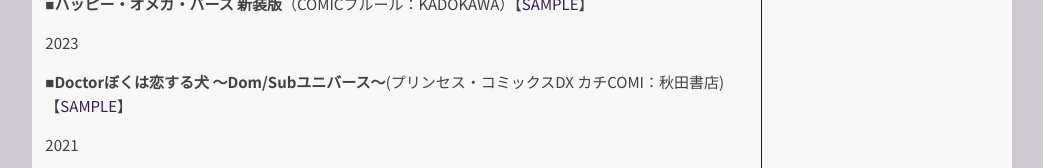
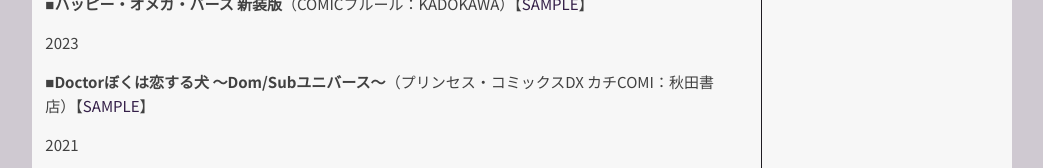
Before and after one commit to kayatsudurao/kayatsudurao.github.io, a plain HTML site: page index.html in a window 1280 px wide. Shown: the part 1232-1400 px from the top of the page, without its empty margins (118-1161 px from the left). Drawn offline with Linux system fonts and the light colour scheme.

```diff
--- a/index.html
+++ b/index.html
@@ -52,7 +52,7 @@
 
 <div id="main">
 
-<p>つづらおかや と読みます。 漫画家・イラストレーター。BL、乙女、一般。</p>
+<p>つづらおかや  と読みます。 漫画家・イラストレーター。BL、乙女、一般。</p>
 
 
 <h3 id="new">NEW</h3>
@@ -61,7 +61,7 @@
 
 <p></p>
 
-<p>■2024/09/11 <B>いらない子の悪役令息はラスボスになる前に消えます2</B> （著：日色 /アルファポリス /アンダルシュノベルズb）装画・キャラクターデザイン</p>
+<p>■2024/09/11 <B>いらない子の悪役令息はラスボスになる前に消えます2</B>（著：日色 /アルファポリス /アンダルシュノベルズb）装画・キャラクターデザイン</p>
 
 <p></p>
 
@@ -84,7 +84,7 @@
 
 <p></p>
 
-<p>■2022/10/17 『フェチH BLコミックアンソロジー（COMICフルール：KADOKAWA）読み切り<B>『檸檬くんに鞭とキス』</B>【<a rel="noopener noreferrer" href="https://comic.mf-fleur.jp/product/322206001021.html" target="_blank">SAMPLE</a>】</p>
+<p>■2022/10/17『フェチH BLコミックアンソロジー（COMICフルール：KADOKAWA）読み切り<B>『檸檬くんに鞭とキス』</B>【<a rel="noopener noreferrer" href="https://comic.mf-fleur.jp/product/322206001021.html" target="_blank">SAMPLE</a>】</p>
 
 <p></p>
 <br>
@@ -97,7 +97,7 @@
 
 <p>2023</p>
 
-<p>■<b>Doctorぼくは恋する犬 ～Dom/Subユニバース～</b>(プリンセス・コミックスDX カチCOMI：秋田書店)【<a rel="noopener noreferrer" href="https://www.pixiv.net/artworks/105269471" target="_blank">SAMPLE</a>】</p>
+<p>■<b>Doctorぼくは恋する犬 ～Dom/Subユニバース～</b>（プリンセス・コミックスDX  カチCOMI：秋田書店）【<a rel="noopener noreferrer" href="https://www.pixiv.net/artworks/105269471" target="_blank">SAMPLE</a>】</p>
 <p>2021 </p>
 
 <p>■<b>楽園で恋に堕とす</b>（花音コミックス：芳文社）【<a rel="noopener noreferrer" href="https://www.pixiv.net/artworks/92342862" target="_blank">SAMPLE</a>】</p>
@@ -122,7 +122,7 @@
 <h3 id="illust">イラストレーション</h3>
 <p>■2024/04/04 <B>すいっち！異世界ダーリン　～バブみ旦那とモラハラ同期が同じ顔とか勘弁してください～（GIRLSMANIAX）カバーイラスト・PVイラスト・キャラクターデザイン</B>
 </p><p>
-</p><p>■2023/11/15～  <B>いらない子の悪役令息はラスボスになる前に消えます シリーズ</B>  （著：日色  アルファポリス /アンダルシュノベルズb）装画・キャラクターデザイン 【<a rel="noopener noreferrer" href="https://www.alphapolis.co.jp/book/detail/1046750/9825" target="_blank">SAMPLE</a>】</p>
+</p><p>■2023/11/15～  <B>いらない子の悪役令息はラスボスになる前に消えます シリーズ</B>（著：日色  アルファポリス /アンダルシュノベルズb）装画・キャラクターデザイン 【<a rel="noopener noreferrer" href="https://www.alphapolis.co.jp/book/detail/1046750/9825" target="_blank">SAMPLE</a>】</p>
 <p></p>
 <br>
 
```
Also changed, not shown: 1 other file.
